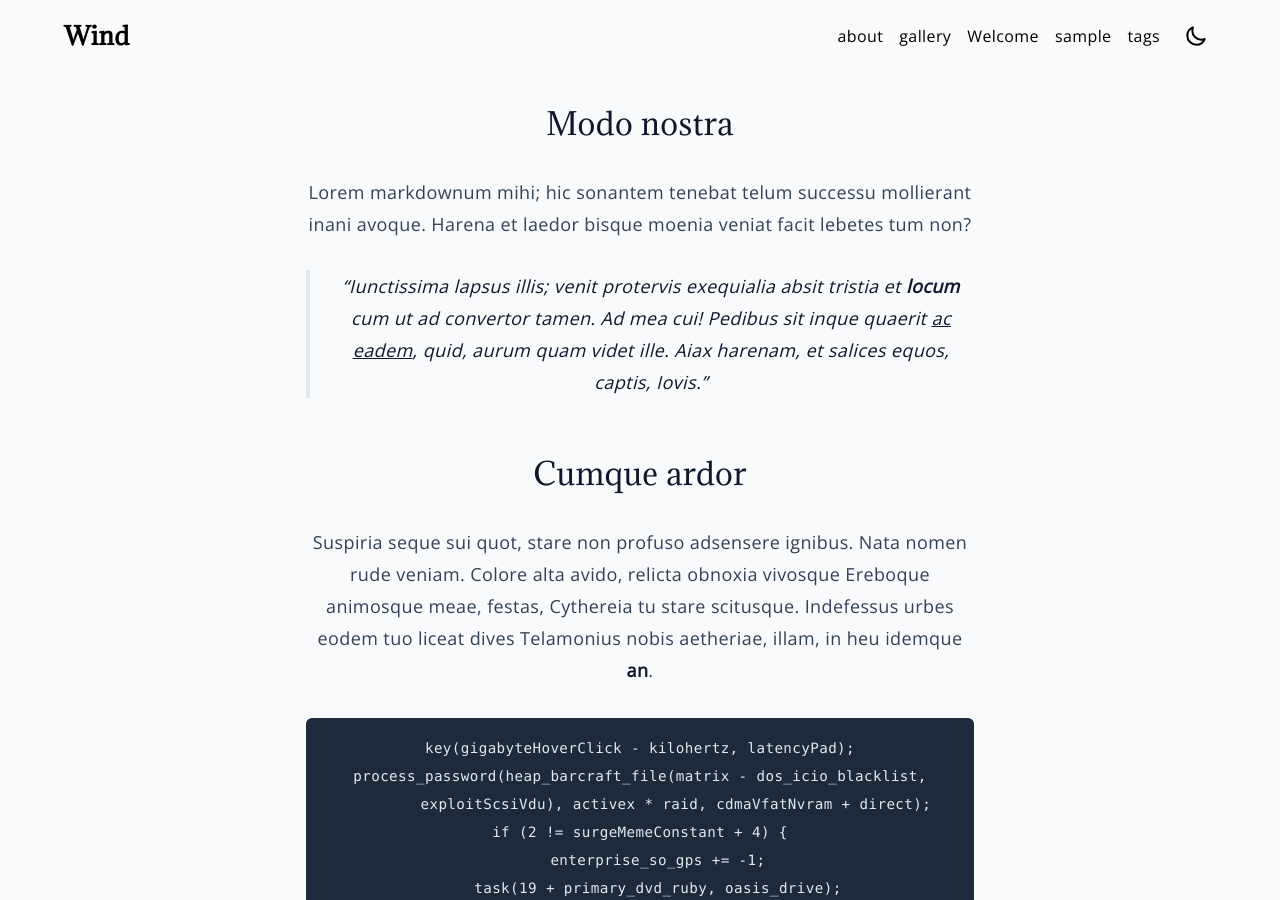
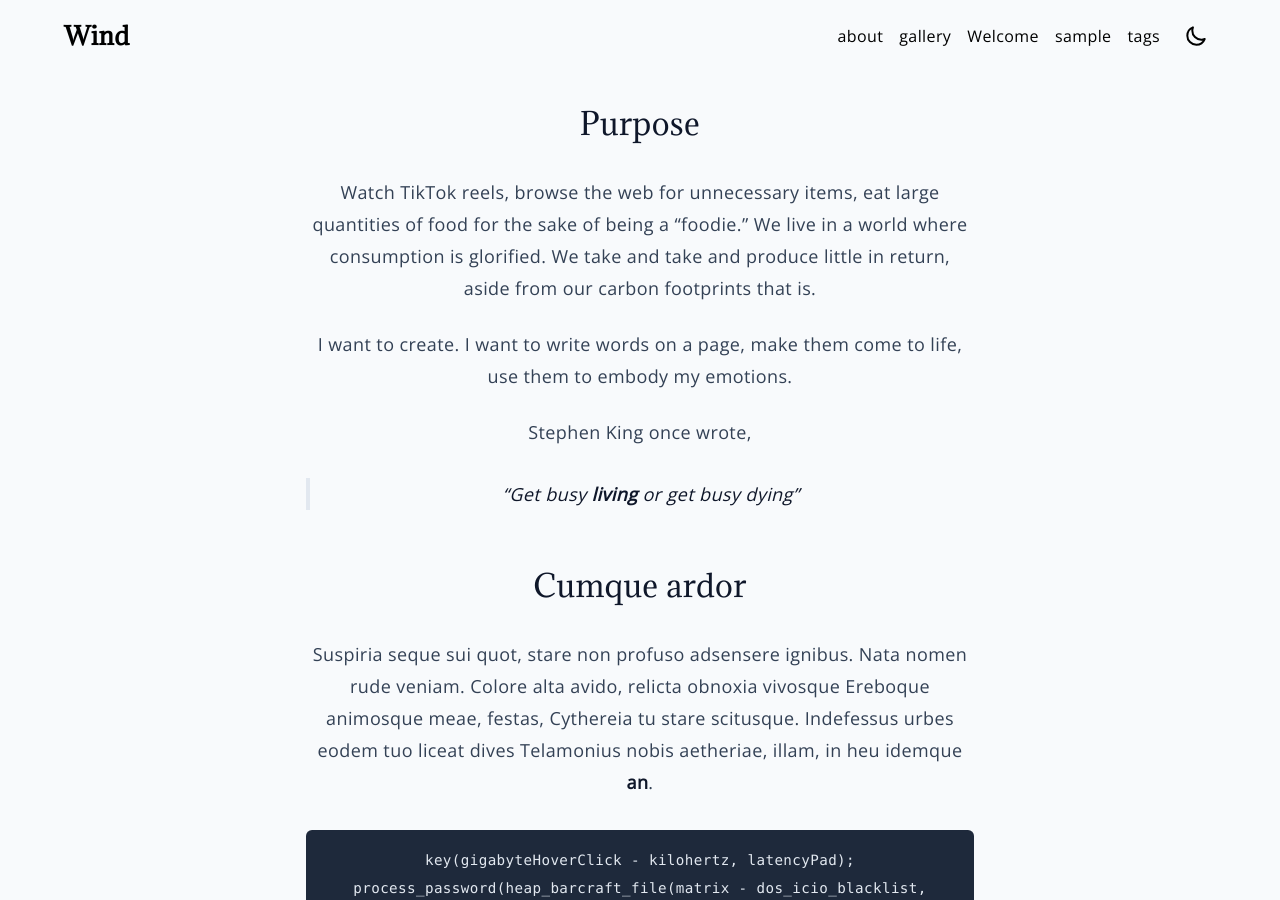
Before and after one commit to selene-flores/literary-library, a Jekyll site: the page built from about.md, in a window 1280 px wide and 900 px high. Built offline with Jekyll 4.4.1, drawn with Linux system fonts in a browser that asks for light colours.

Commit message:
Update about.md

```diff
--- a/about.md
+++ b/about.md
@@ -2,15 +2,14 @@
 title: about
 layout: page
 ---
-## Modo nostra
+## Purpose
 
-Lorem markdownum mihi; hic sonantem tenebat telum successu mollierant inani
-avoque. Harena et laedor bisque moenia veniat facit lebetes tum non?
+Watch TikTok reels, browse the web for unnecessary items, eat large quantities of food for the sake of being a "foodie." We live in a world where consumption is glorified. We take and take and produce little in return, aside from our carbon footprints that is.
 
-> Iunctissima lapsus illis; venit protervis exequialia absit tristia et
-> **locum** cum ut ad convertor tamen. Ad mea cui! Pedibus sit inque quaerit [ac
-> eadem](http://clamavit.io/), quid, aurum quam videt ille. Aiax harenam, et
-> salices equos, captis, Iovis.
+I want to create. I want to write words on a page, make them come to life, use them to embody my emotions.
+
+Stephen King once wrote,
+> Get busy **living** or get busy dying
 
 ## Cumque ardor
 
```
